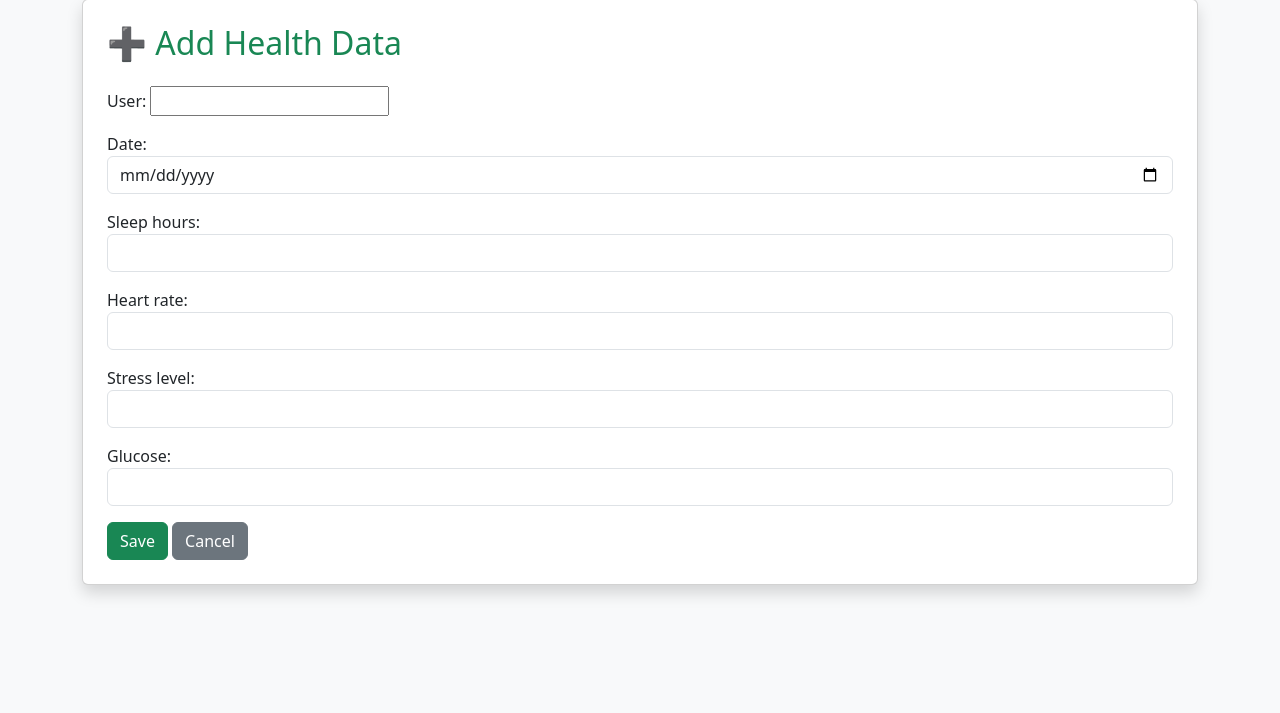
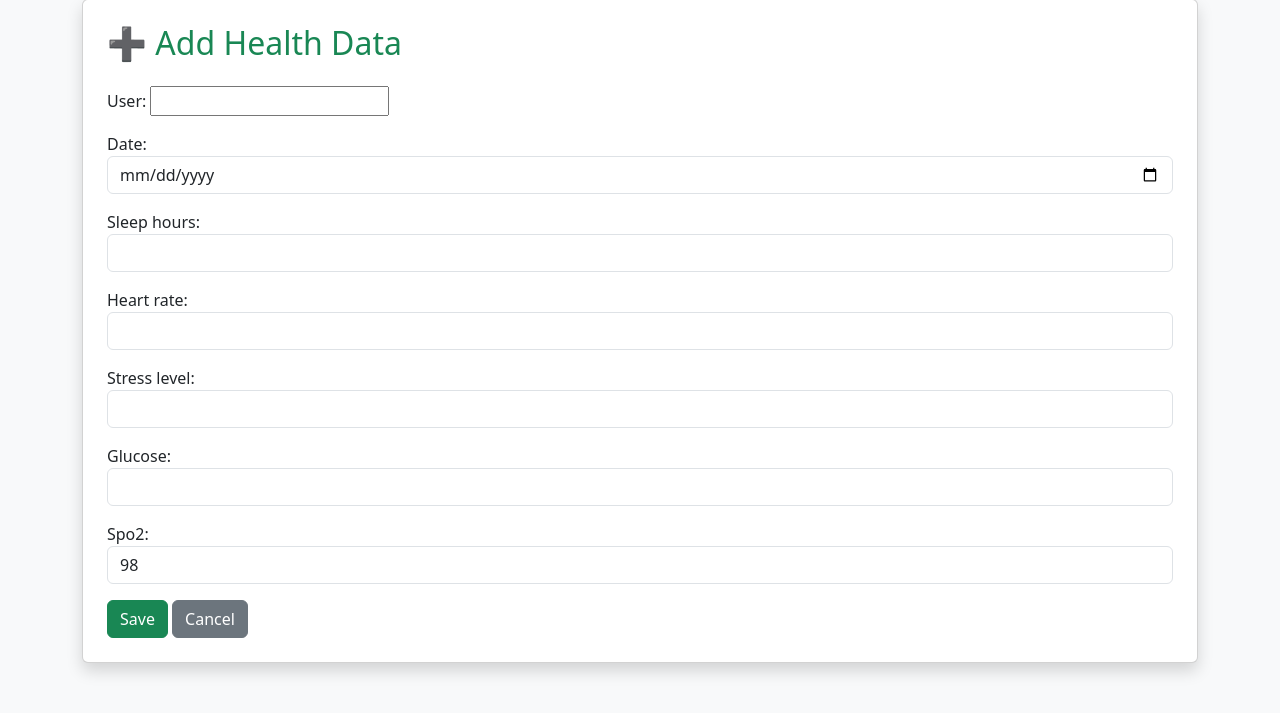
Before and after one commit to iDhruv09/Bio_Balance, a Django app: page /add/ in a window 1280 px wide. Shown: the part 49-762 px from the top of the page. Run offline with Django 5.2, Linux system fonts and the light colour scheme.

Commit message:
-first commit

```diff
--- a/myapp/forms.py
+++ b/myapp/forms.py
@@ -4,11 +4,12 @@ from .models import HealthData
 class HealthDataForm(forms.ModelForm):
     class Meta:
         model = HealthData
-        fields = ['user', 'date', 'sleep_hours', 'heart_rate', 'stress_level', 'glucose']
+        fields = ['user', 'date', 'sleep_hours', 'heart_rate', 'stress_level', 'glucose', 'spo2']
         widgets = {
             'date': forms.DateInput(attrs={'type': 'date', 'class': 'form-control'}),
             'sleep_hours': forms.NumberInput(attrs={'step': '0.1', 'class': 'form-control'}),
             'heart_rate': forms.NumberInput(attrs={'class': 'form-control'}),
             'stress_level': forms.NumberInput(attrs={'min': 1, 'max': 10, 'class': 'form-control'}),
             'glucose': forms.NumberInput(attrs={'step': '0.1', 'class': 'form-control'}),
+            'spo2': forms.NumberInput(attrs={'min': 70, 'max': 100, 'class': 'form-control'}),  # ✅ Added
         }
--- a/myapp/models.py
+++ b/myapp/models.py
@@ -7,6 +7,6 @@ class HealthData(models.Model):
     heart_rate = models.IntegerField()
     stress_level = models.IntegerField()
     glucose = models.FloatField()
-
+    spo2 = models.IntegerField(default=98)  # New field, default healthy range
     def __str__(self):
         return f"{self.user} - {self.date}"
--- a/myapp/views.py
+++ b/myapp/views.py
@@ -24,6 +24,7 @@ def dashboard_view(request):
         "heart_rate": (60, 100),
         "stress_level": (1, 5),
         "glucose": (70, 140),
+        "spo2": (95, 100),  # ✅ Added SPO2
     }
 
     return render(request, "dashboard.html", {
```
Also changed, not shown: myapp/templates/dashboard.html (+17 -1 lines), myapp/utils.py (+6 -1 lines), db.sqlite3, 1 other file.
